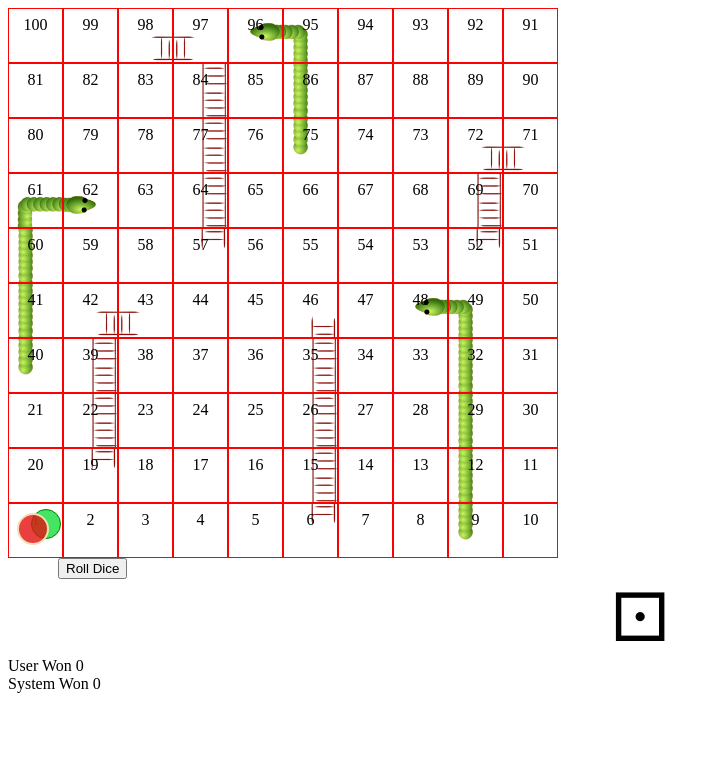
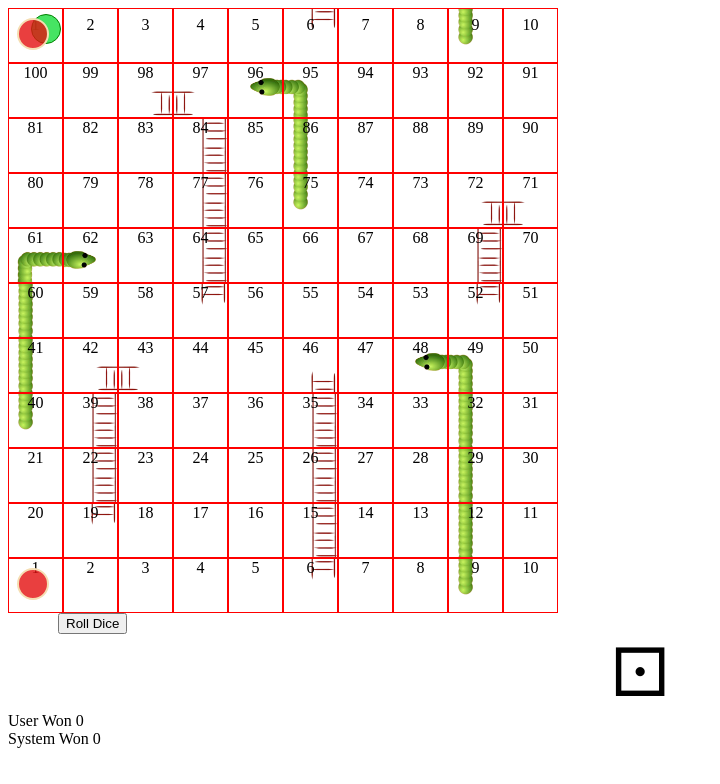
Before and after one commit to PalRishikesh/snake-ladder, a React (Vite) app: page / in a window 1280 px wide. Shown: the top 784 px of the page, without its empty margins (0-720 px from the left). Built offline with nearby package versions, Linux system fonts and the light colour scheme.

Commit message:
coin is started working

```diff
--- a/src/components/Dice.jsx
+++ b/src/components/Dice.jsx
@@ -1,15 +1,10 @@
 import "./Dice.css"
 
 const Dice = ({randomNumber}) => {
-console.log("randomNumber: ",randomNumber);
-let generatedRandomNumber = 1;
-if(randomNumber !== undefined){
-    generatedRandomNumber = randomNumber;
-}
-console.log("generatedRandomNumber: ",generatedRandomNumber);
-var btnClassName = `dice_${generatedRandomNumber}`
+console.log("generatedRandomNumber: ",randomNumber);
+var btnClassName = `dice_${randomNumber}`
   return (
-    <div className="dice-rolling">
+    <div className="dice-rolling" >
       <span className={btnClassName}></span>
     </div>
   );
--- a/src/components/DiceClick.jsx
+++ b/src/components/DiceClick.jsx
@@ -4,7 +4,7 @@ const DiceClick = (props) => {
         props.childHanlderEvent();
     }
   return (
-    <button id="dice" onClick={rollDice}>Roll Dice</button>
+    <button id="dice" onClick={rollDice} disabled={props.disabled}>Roll Dice</button>
   )
 }
 
--- a/src/components/LeaderBoard.css
+++ b/src/components/LeaderBoard.css
@@ -123,3 +123,90 @@
     background-repeat: no-repeat;
   }
   /* Snake CSS end  Here */
+
+/* Dyanic adding leader */
+.tile.x6,.tile.x19,.tile.x52,.tile.x57{
+  background-image: url(./../assets/images/ladder-start.png);
+  background-repeat: no-repeat;
+  z-index: -6;
+  background-size: contain;
+}
+.tile.x15,.tile.x26,.tile.x35,.tile.x22,.tile.x39,.tile.x69,.tile.x64,.tile.x77,.tile.x84{
+  background-image: url(./../assets/images/ladder-middle.png);
+  z-index: -6;
+  background-size: contain;
+}
+.tile.x46 {
+  background-image: url(/snake-ladder/src/assets/images/ladder-end.png);
+  background-repeat: no-repeat;
+  z-index: -6;
+  background-size: contain;
+  background-position-y: 100%;
+}
+.tile.x42,.tile.x72,.tile.x98 {
+  background-image: url(/snake-ladder/src/assets/images/ladder-left-end.png);
+  z-index: -6;
+  background-size: contain;
+  background-position-y: 0px;
+  background-repeat: no-repeat;
+  background-position-x: 98%;
+}
+.tile.x43,.tile.x71,.tile.x97 {
+  background-image: url(/snake-ladder/src/assets/images/ladder-right-end.png);
+  z-index: -6;
+  background-size: contain;
+  background-repeat: no-repeat;
+}
+
+/* Dynamic adding snake */
+
+.tile.x9,.tile.x40,.tile.x75 {
+  background-image: url(/snake-ladder/src/assets/images/snake-tail.png);
+  background-repeat: no-repeat;
+  z-index: -6;
+  background-size: contain;
+}
+
+.tile.x12,.tile.x29,.tile.x32,.tile.x41,.tile.x60,.tile.x86 {
+  background-image: url(/snake-ladder/src/assets/images/snake-middle.png);
+  z-index: -6;
+  background-size: contain;
+  background-repeat: no-repeat;
+}
+/* .snake-left-anlge */
+
+.tile.x49,.tile.x95 {
+  background-image: url(/snake-ladder/src/assets/images/snake-left-angle.png);
+  background-repeat: no-repeat;
+  z-index: -6;
+  background-size: contain;
+  background-position-y: 100%;
+}
+/* .snake-right-angle */
+.tile.x61 {
+  background-image: url(/snake-ladder/src/assets/images/snake-right-angle.png);
+  background-repeat: no-repeat;
+  z-index: -6;
+  background-size: cover;
+  background-position-x: 1px;
+  background-position-y: 2px;
+}
+/* .snake-right-end */
+.tile.x62 {
+  background-image: url(/snake-ladder/src/assets/images/snake-right-end.png);
+  z-index: -6;
+  background-size: contain;
+  background-position-y: 5px;
+  background-repeat: no-repeat;
+}
+
+/* .snake-left-end  */
+
+.tile.x48,.tile.x96 {
+  background-image: url(/snake-ladder/src/assets/images/snake-left-end.png);
+  z-index: -6;
+  background-size: contain;
+  background-position-y: -3px;
+  background-repeat: no-repeat;
+  background-position-x: 100%;
+}
--- a/src/components/LeaderBoard.jsx
+++ b/src/components/LeaderBoard.jsx
@@ -1,17 +1,80 @@
-import { useState } from "react";
+import { useState, useEffect } from "react";
 import Dice from "./Dice";
-import DiceClick from "./DiceClick"
-import "./LeaderBoard.css"
+import DiceClick from "./DiceClick";
+import "./LeaderBoard.css";
+
+// Leaderboard matrix
+
+const rows = [
+  [100, 99, 98, 97, 96, 95, 94, 93, 92, 91],
+  [81, 82, 83, 84, 85, 86, 87, 88, 89, 90],
+  [80, 79, 78, 77, 76, 75, 74, 73, 72, 71],
+  [61, 62, 63, 64, 65, 66, 67, 68, 69, 70],
+  [60, 59, 58, 57, 56, 55, 54, 53, 52, 51],
+  [41, 42, 43, 44, 45, 46, 47, 48, 49, 50],
+  [40, 39, 38, 37, 36, 35, 34, 33, 32, 31],
+  [21, 22, 23, 24, 25, 26, 27, 28, 29, 30],
+  [20, 19, 18, 17, 16, 15, 14, 13, 12, 11],
+  [1, 2, 3, 4, 5, 6, 7, 8, 9, 10],
+];
+
+// Ladder object to upgrade the point
+const ladders = {
+  6: 46,
+  19: 43,
+  52: 71,
+  57: 98
+};
+
+// Snake object to downgrad the point
+const snakes = {
+  96: 75,
+  62: 40,
+  48: 9
+};
 
 const LeaderBoard = () => {
-    const [randomNumber, setRandomNumber] = useState();
-    const onDiceRollEvent = ()=>{
+  const [randomNumber, setRandomNumber] = useState(1);
+  const [userRandomNumber, setUserRandomNumber] = useState(1);
+  const [userDiceRoll, setUserDiceRoll] = useState(false);
+  // const [rows, setRows] = useState([Array(),Array([11,12])])
+
+  const onDiceRollEvent = () => {
     console.log("jo");
-        setRandomNumber(Math.floor(Math.random() * 6) + 1);
+    const diceRandomNumber = Math.floor(Math.random() * 6) + 1;
+    setRandomNumber(diceRandomNumber);
+    setUserRandomNumber(userRandomNumber + diceRandomNumber);
+    // rollCoinBaseOnDice();
+  };
+
+  const rollCoinBaseOnDice = () => {
+    // console.log("Roll dice", randomNumber);
+    // console.log("Roll User ", userRandomNumber);
+  };
+  // useE
+
+  const allCalculation=()=>{
+    // console.log("use Effect random number : ", randomNumber);
+    const updatedUserRandomNumber = userRandomNumber;
+
+    // If ladder taken place
+    if(ladders[updatedUserRandomNumber]){
+      setUserRandomNumber(ladders[updatedUserRandomNumber])
+      console.log("updated value with : ",ladders[updatedUserRandomNumber]);
     }
+     // If ladder taken place
+     if(snakes[updatedUserRandomNumber]){
+      setUserRandomNumber(snakes[updatedUserRandomNumber])
+      console.log("updated value with snakes: ",ladders[updatedUserRandomNumber]);
+    }
+  }
+  useEffect(() => {
+    allCalculation();
+  }, [randomNumber, userRandomNumber]);
+
   return (
     <>
-    <div className="tile-row">
+      {/* <div className="tile-row">
         <div className="tile" data-id="100">
           <span className="tile-number">100</span>
         </div>
@@ -298,7 +361,7 @@ const LeaderBoard = () => {
         <div className="tile" data-id="11">
           <span className="tile-number">11</span>
         </div>
-    </div>
+      </div> */}
       <div className="tile-row">
         <div className="tile" data-id="1">
           <span className="tile-number">1</span>
@@ -323,7 +386,7 @@ const LeaderBoard = () => {
         <div className="tile" data-id="7">
           <span className="tile-number">7</span>
         </div>
-      <div className="tile" data-id="8" >
+        <div className="tile" data-id="8">
           <span className="tile-number">8</span>
         </div>
         <div className="tile snake-tail" data-id="9">
@@ -333,10 +396,32 @@ const LeaderBoard = () => {
           <span className="tile-number">10</span>
         </div>
       </div>
-    <DiceClick childHanlderEvent={onDiceRollEvent}/>
-    <Dice randomNumber={randomNumber}/>
+
+
+      {rows.map((row, index) => (
+        <div key={index} className="tile-row">
+          {row.map((singleColumns) => {
+            return (
+              <>
+                <div key={singleColumns} className={"tile x"+singleColumns} data-id={singleColumns}>
+
+                  {singleColumns}
+
+                  {singleColumns === userRandomNumber ? (
+                    <span className="dice"></span>
+                  ) : (
+                    ""
+                  )}
+                </div>
               </>
-  )
-}
+            );
+          })}
+        </div>
+      ))}
+      <DiceClick childHanlderEvent={onDiceRollEvent} disabled={userDiceRoll}/>
+      <Dice randomNumber={randomNumber} />
+    </>
+  );
+};
 
-export default LeaderBoard
+export default LeaderBoard;
```
Lines whose indentation alone changed are shown as unchanged.
